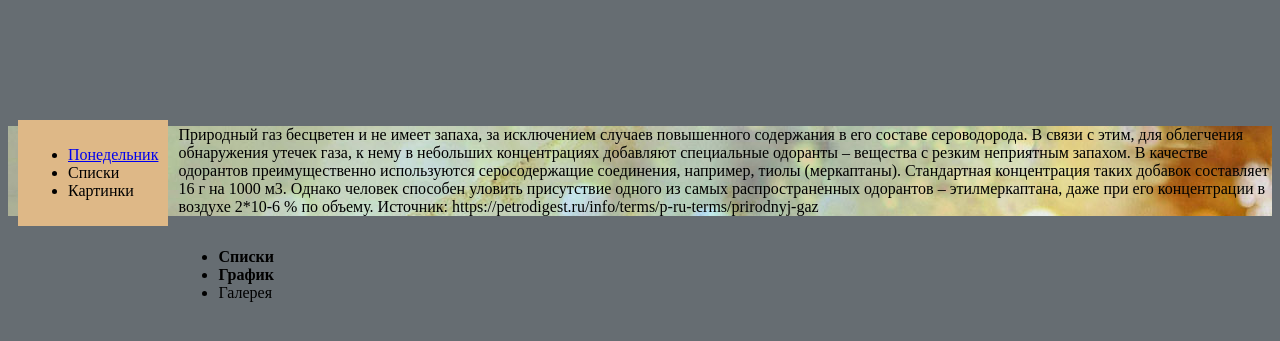
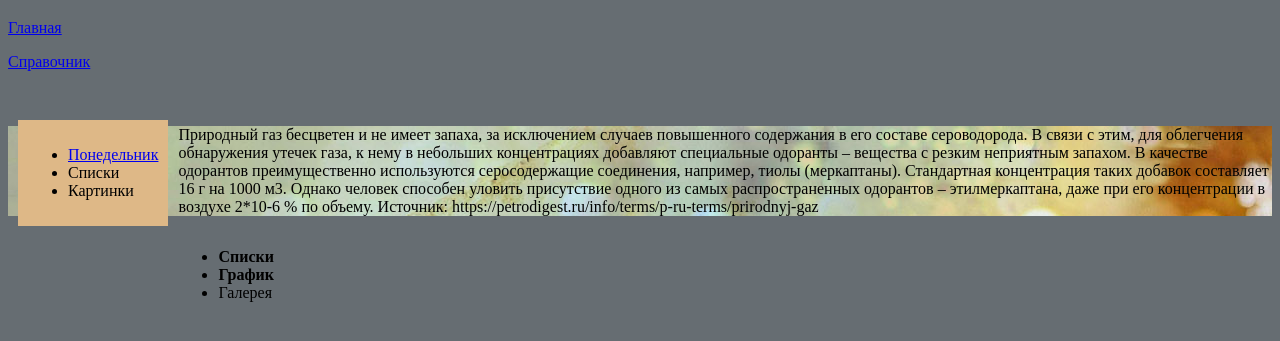
Before and after one commit to warlev602/warlev602.github.io, a plain HTML site: page index.html in a window 1280 px wide. Shown: the part 61-402 px from the top of the page. Drawn offline with Linux system fonts and the light colour scheme.

Commit message:
Update index.html

```diff
--- a/index.html
+++ b/index.html
@@ -6,7 +6,12 @@
         <link rel="stylesheet" href="main.css">
     </head>
     <body>
-         <header> <h1 >Доброе утро!</h1></header>
+        <header> <h1 >Доброе утро!</h1>
+        <span>
+<a href="index.html"> <p>Главная</p></a>
+<a href="index2.html"><p>Справочник</p></a>
+        </span>
+        </header>
         <div class="aside-art">
          <aside class="aside">
             <ul>
```
